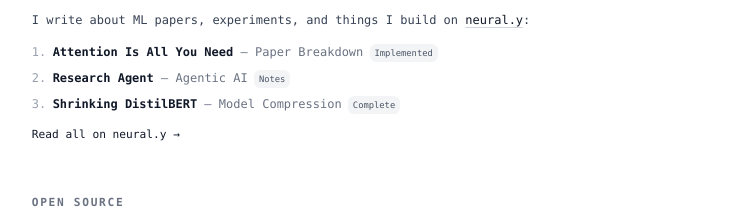
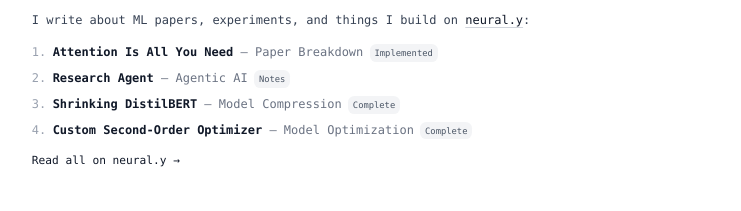
Before and after one commit to yashvisharma1204/Portfolio, a React (Vite) app: page / in a window 1280 px wide. Shown: the part 1543-1754 px from the top of the page, without its empty margins (269-1010 px from the left). Built offline with nearby package versions, Linux system fonts and the light colour scheme; no server answers; a web font is replaced by a local one.

Commit message:
Update AboutMono.jsx

```diff
--- a/src/components/AboutMono.jsx
+++ b/src/components/AboutMono.jsx
@@ -222,6 +222,7 @@ const writing = [
     { tag: 'Paper Breakdown', title: 'Attention Is All You Need', status: 'Implemented' },
     { tag: 'Agentic AI', title: 'Research Agent', status: 'Notes' },
     { tag: 'Model Compression', title: 'Shrinking DistilBERT', status: 'Complete' },
+    { tag: 'Model Optimization', title: 'Custom Second-Order Optimizer', status: 'Complete' },
 ];
 
 const socials = [
```
